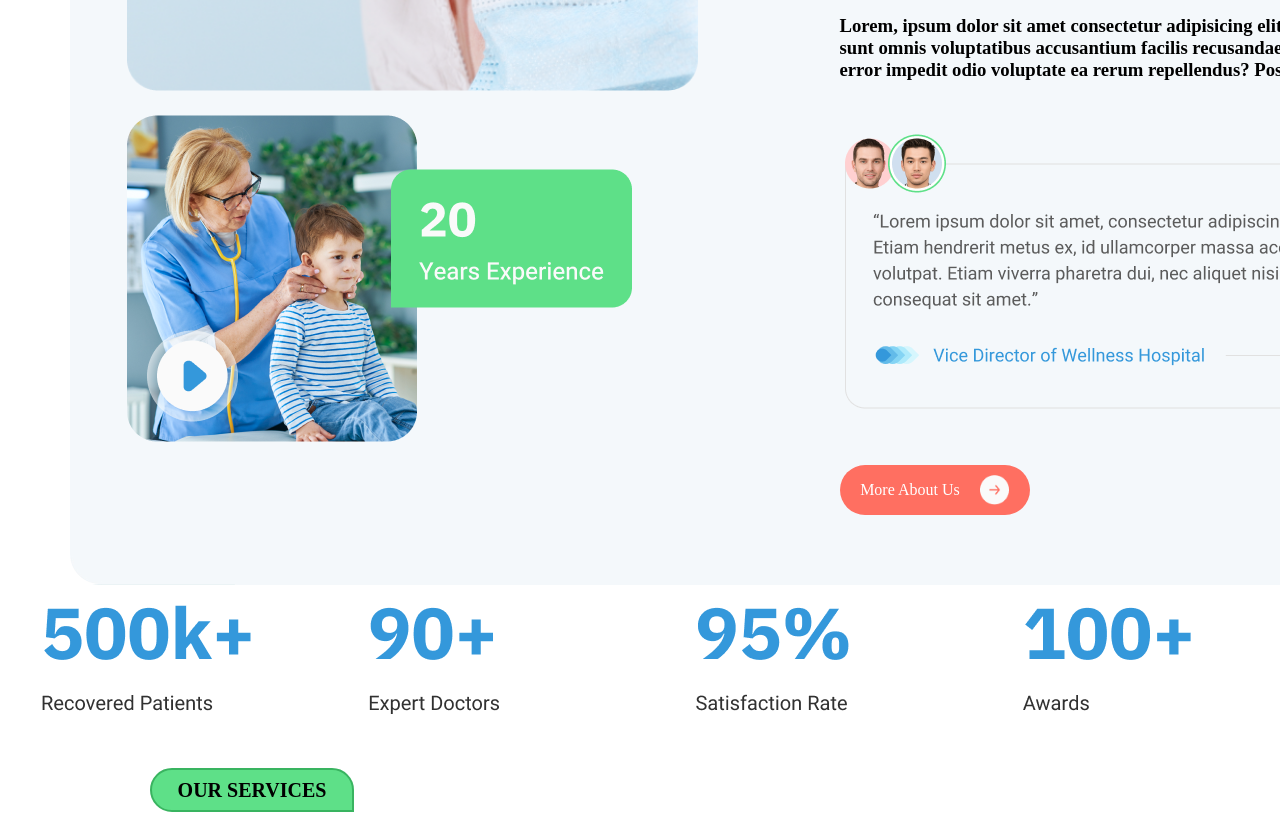
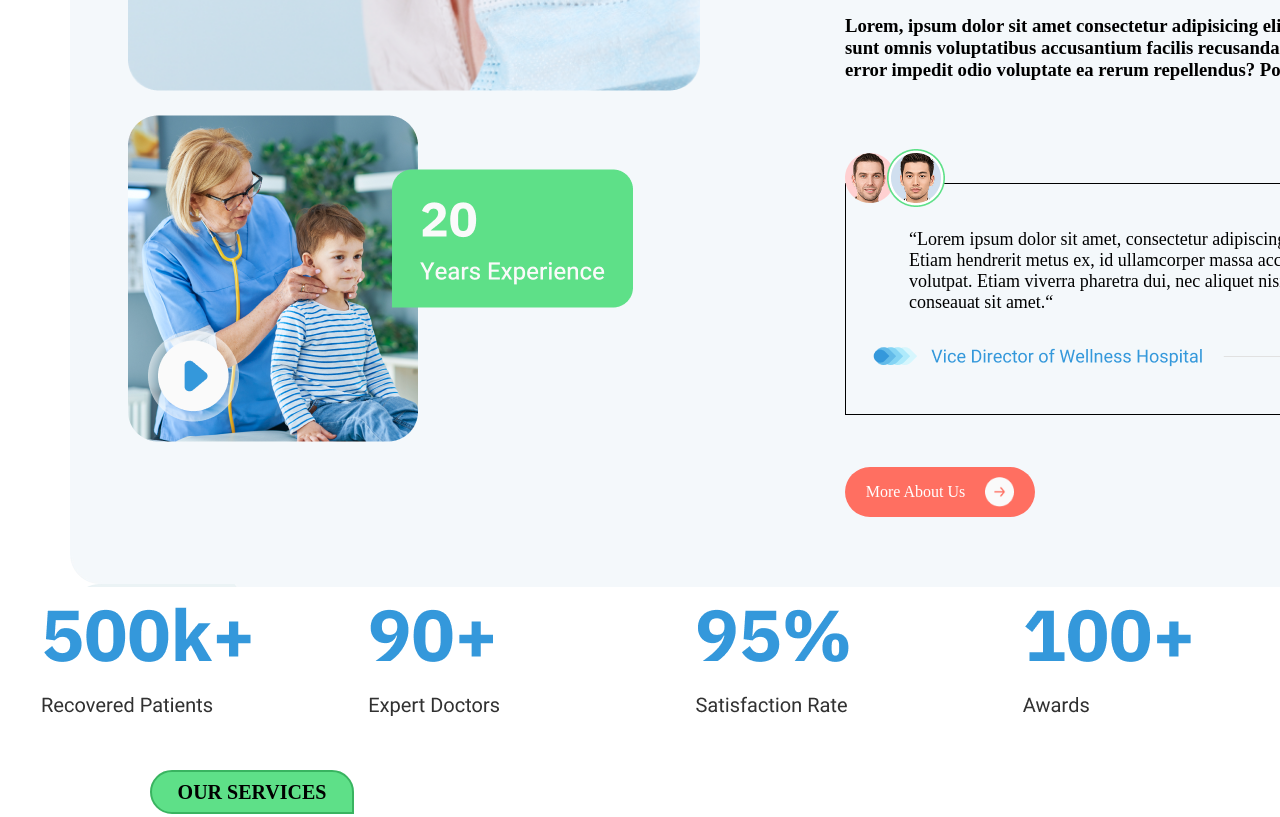
Before and after one commit to Gourita-M/NLCLINIQUE-V2-Brief, a plain HTML site: page index.html in a window 1280 px wide. Shown: the part 1300-2117 px from the top of the page. Drawn offline with Linux system fonts and the light colour scheme.

Commit message:
finished adding more buttons in the home page , added icon on each page

```diff
--- a/css/about.css
+++ b/css/about.css
@@ -206,3 +206,41 @@ footer{
     align-items: center;
     gap: 5px;
 }
+
+.directors{
+    position: relative;
+
+}
+.picture1{
+    position: absolute;
+    left: 0px;
+    top: 20px;
+
+}
+.picture2{
+    position: absolute;
+    left: 42px;
+    top: 16px;
+}
+.picture3{
+    position: absolute;
+    left: 46px;
+    top: 20px;
+}
+.directors-text{
+    margin-top: 50px;
+}
+.directors-text div{
+    border: 1px solid;
+    height: 230px;
+    display: flex;
+    flex-direction: column;
+    align-items: center;
+    justify-content: center;
+    gap: 30px;
+
+}
+.directors-text div p{
+    font-size: 18px;
+    text-align: start;
+}
--- a/css/contact-us.css
+++ b/css/contact-us.css
@@ -21,11 +21,11 @@ header{
 }
 .bar div input{
     background-color: transparent;
-    color: rgb(255, 255, 255);
+    color: rgb(0, 0, 0);
 }
 .search{
      border-top: 5px;
-     border-color: azure;
+     border-color: rgb(0, 0, 0);
 }
 .search input{
     border: 1px solid ;
--- a/index.html
+++ b/index.html
@@ -28,7 +28,7 @@
                                                 </ul>
                                             </div>
 
-                                            <div class="search">
+                                            <div class="search1">
                                                <input type="search" placeholder="&#128269; Search">
                                             </div>
                                         </div>
@@ -50,14 +50,14 @@
                                                  </div>
                                                  <div class="book-container">
                                                          <div class="book">
-                                                               <h4> Book Appointment </h2>
+                                                               <a href="./html/Contact-us.html"> Book Appointment </a>
                                                                <img src="./img/icons/Button.png" alt="Button" height="20px">
                                                          </div>
                                                          <div class="or">
                                                             <h5> or </h5>
                                                          </div>
                                                          <div class="contact-us">
-                                                               <h4> Contact Us </h4>
+                                                               <a href="./html/Contact-us.html"> Contact </a>
                                                          </div>
                                                  </div>
                                          </div>
@@ -150,8 +150,29 @@
                                    <div>
                                              <h3>Lorem, ipsum dolor sit amet consectetur adipisicing elit. Temporibus</br> sunt omnis voluptatibus accusantium facilis recusandae, </br>error impedit odio voluptate ea rerum repellendus? Possimus,</h3>
                                    </div>
-                                   <div>
-                                             <img src="/img/Frame 143.png" alt="">
+                                   <div class="directors">
+                                          <div class="picture1">
+                                             <img src="../img/Rectangle 83.png" alt="">
+                                          </div>
+                                          <div class="picture2">
+
+                                             <img src="../img/Frame 136.png" alt="">
+                                          </div>
+                                          <div class="picture3">
+
+                                             <img src="../img/Rectangle 83 (1).png" alt="">
+                                          </div>
+                                          <div class="directors-text">
+                                                         <div>
+                                                                     <p> “Lorem ipsum dolor sit amet, consectetur adipiscing elit.<br>
+                                                                          Etiam hendrerit metus ex, id ullamcorper massa accumsan<br>
+                                                                          volutpat. Etiam viverra pharetra dui, nec aliquet nisi<br>
+                                                                          conseauat sit amet.“
+                                                                     </p>
+                                                                     <img src="../img/Frame 139.png" alt="">
+
+                                                         </div>
+                                          </div>
                                    </div>
                                    <div>
                                              <div class="more-about">
--- a/style.css
+++ b/style.css
@@ -20,12 +20,12 @@ header{
     background-color: transparent;
     color: rgb(255, 255, 255);
 }
-.search{
+.search1{
      border-top: 5px;
-     border-color: azure;
+
 }
-.search input{
-    border: 1px solid ;
+.search1 input{
+    border: 1px solid white;
     height: 35px;
     width: 180px;
     border-radius: 8px;
@@ -65,6 +65,7 @@ header{
    align-items: center;
    gap: 9px;
    border-radius: 20px;
+   cursor: pointer;
 }
 .contact-us{
    background-color:transparent;
@@ -75,12 +76,20 @@ header{
    width: 100px;
    border: 1px solid white;
    border-radius: 20px;
+   cursor: pointer;
+}
+.contact-us a{
+    color: white;
+    font-size: 18px;
 }
 .book-container{
     display: flex;
     justify-content: center;
     align-items: center;
 
+}
+.book a{
+    color: white;
 }
 .book-container div p{
 
@@ -343,7 +352,6 @@ header{
     height: 35px;
     font-size: 15px;
     border-radius: 15px;
-    background-color: rgba(255, 111, 97, 1);
     cursor: pointer;
 }
 .pricing-link2 a{
@@ -790,6 +798,7 @@ footer{
     width: 190px;
     border-radius: 30px;
     gap: 20px;
+    cursor: pointer;
 }
 .more-about a{
     color: white;
@@ -872,3 +881,41 @@ footer{
     font-size: 25px;
     color: white;
 }
+
+.directors{
+    position: relative;
+
+}
+.picture1{
+    position: absolute;
+    left: 0px;
+    top: 20px;
+
+}
+.picture2{
+    position: absolute;
+    left: 42px;
+    top: 16px;
+}
+.picture3{
+    position: absolute;
+    left: 46px;
+    top: 20px;
+}
+.directors-text{
+    margin-top: 50px;
+}
+.directors-text div{
+    border: 1px solid;
+    height: 230px;
+    display: flex;
+    flex-direction: column;
+    align-items: center;
+    justify-content: center;
+    gap: 30px;
+
+}
+.directors-text div p{
+    font-size: 18px;
+    text-align: start;
+}
```
Also changed, not shown: html/about.html (+23 -2 lines), img/Frame 136.png (added), img/Frame 139.png (added), img/Rectangle 83 (1).png (added), img/Rectangle 83.png (added).
